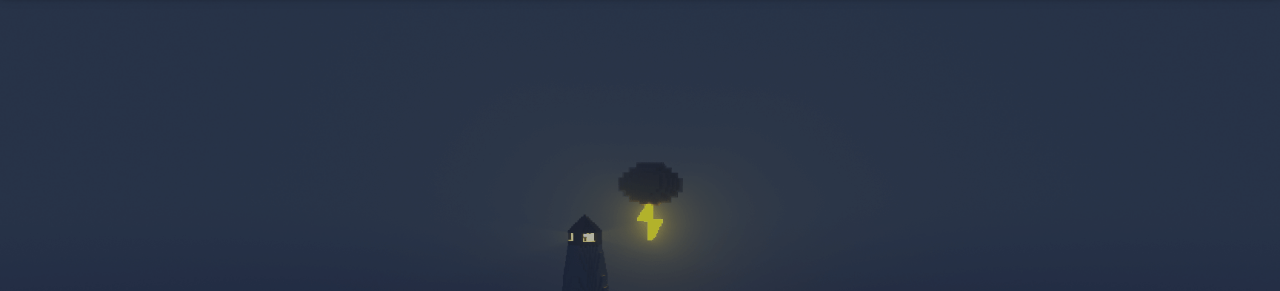
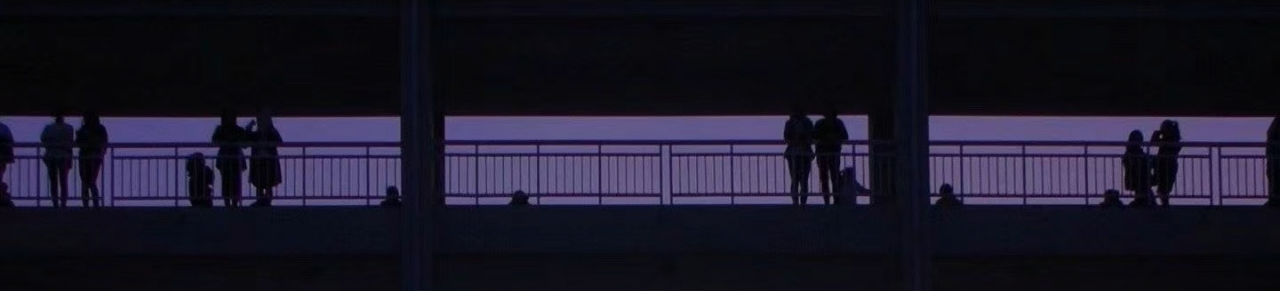
Before and after one commit to Lspresso/Lspresso.github.io, a plain HTML site: page index.html in a window 1280 px wide. Shown: the part 67-358 px from the top of the page. Drawn offline with nearby package versions, Linux system fonts and the light colour scheme; a small style sheet from the web is missing.

Commit message:
Site updated: 2022-04-11 23:36:56

```diff
--- a/index.html
+++ b/index.html
@@ -170,7 +170,7 @@
 
 
 <div id="banner" class="banner" parallax=true
-     style="background: url('/img/default.png') no-repeat center center; background-size: cover;">
+     style="background: url('/lyg.jpg') no-repeat center center; background-size: cover;">
   <div class="full-bg-img">
     <div class="mask flex-center" style="background-color: rgba(0, 0, 0, 0.3)">
       <div class="banner-text text-center fade-in-up">
```
Also changed, not shown: lyg.jpg (added).
